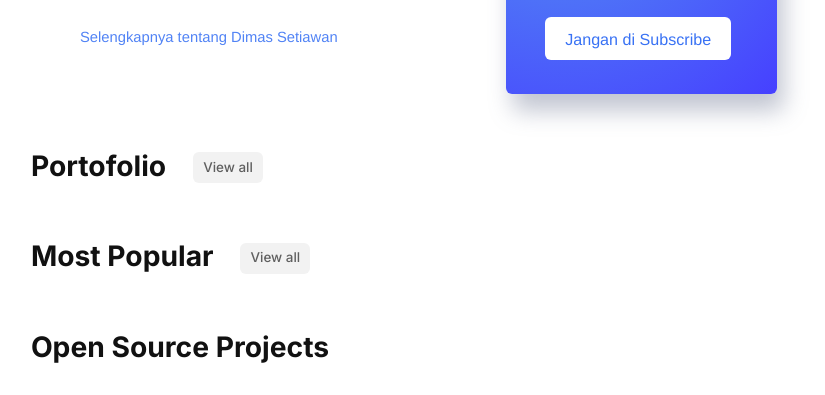
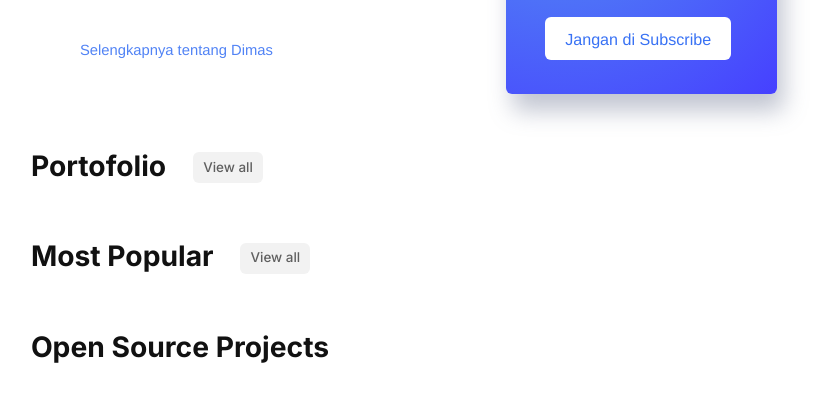
Before and after one commit to pegan3/dimasv1, a Gatsby site: page / in a window 1280 px wide. Shown: the part 406-801 px from the top of the page, without its empty margins (236-1061 px from the left). Built offline with nearby package versions, Linux system fonts and the light colour scheme; Gatsby itself is replaced by a stand-in of ours.

Commit message:
forthen commit

```diff
--- a/src/pages/index.js
+++ b/src/pages/index.js
@@ -36,11 +36,16 @@ export default class Index extends Component {
 
               </p>
               <div className="container front-page">
-                  <Link to="/me" className="view-all">
-                  Selengkapnya tentang Dimas Setiawan
-                  </Link>
+              <section className="section">
+
+              <Link to="/blog" className="view-all">
+                Selengkapnya tentang Dimas
+              </Link>
+
+              </section>
               </div>
             </div>
+
             <div className="newsletter-section">
               <img src={tania} className="newsletter-avatar" alt="Dimas" />
             <div>
```
